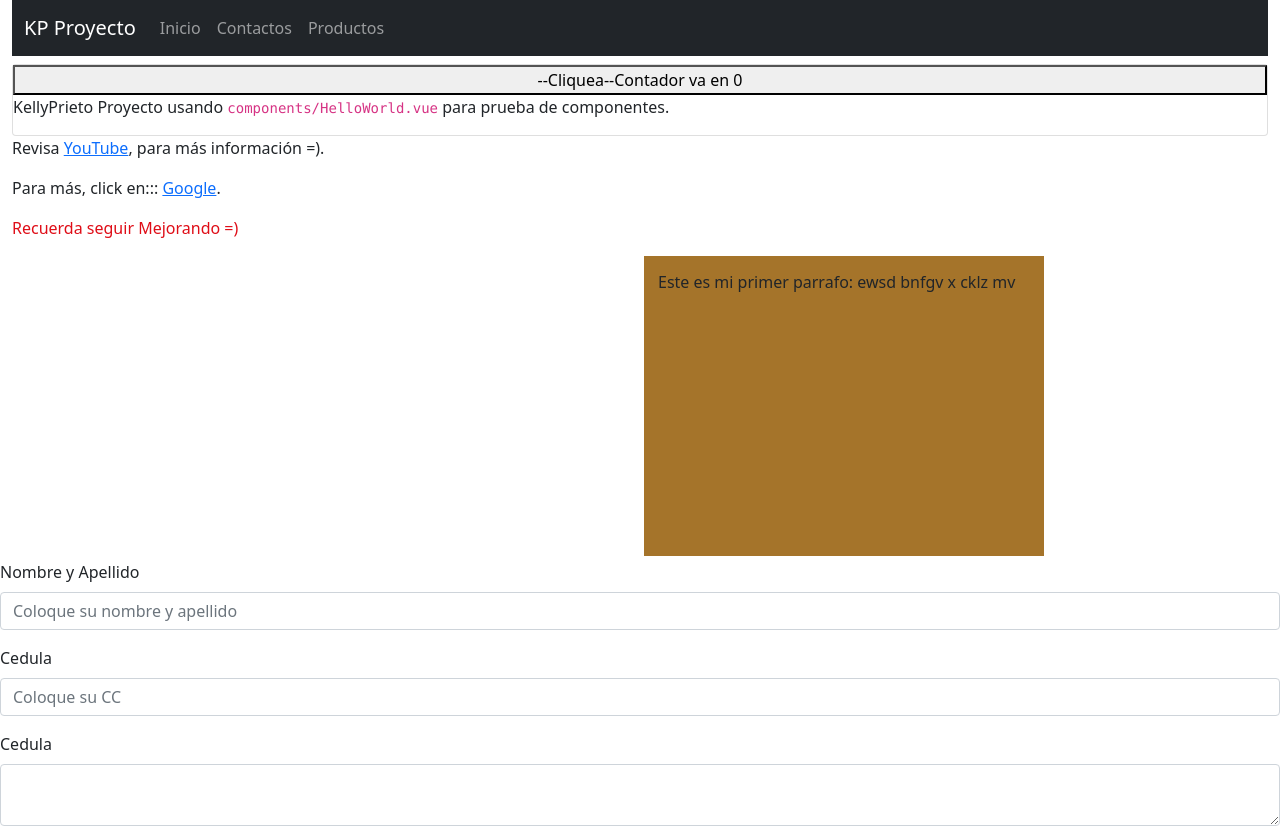
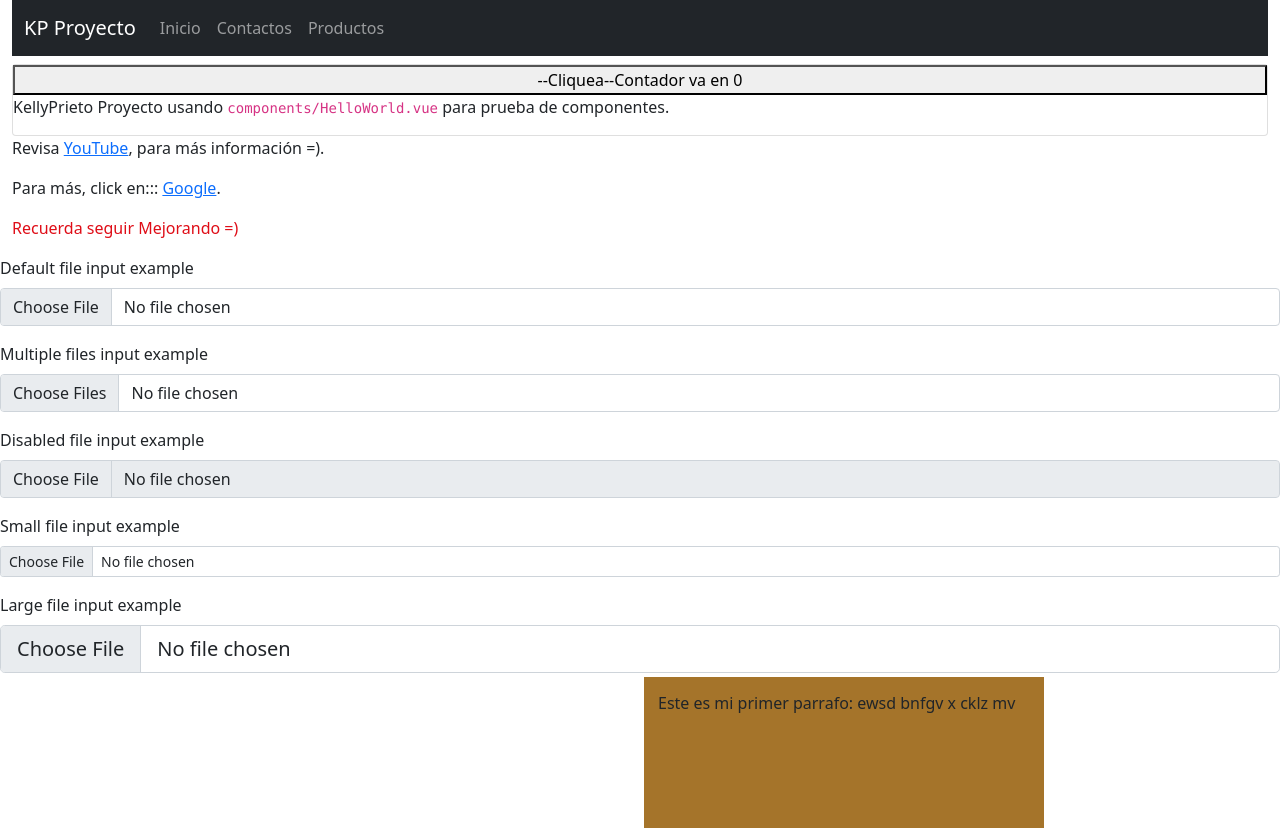
Before and after one commit to KelJoha/front_actvPHP1.3, a Vue app: page / in a window 1280 px wide. Shown: the top 828 px of the page. Built offline with nearby package versions, Linux system fonts and the light colour scheme.

Commit message:
Feat: Se añadio componenete Formulario con un Form de control de FileInput

```diff
--- a/src/App.vue
+++ b/src/App.vue
@@ -3,6 +3,7 @@ import HelloWorld from './components/HelloWorld.vue'
 import MenuPrincipal from './components/Menu.vue'
 
 import ContenedorEjemplo from './components/Contenedor.vue'
+import FormularioEjemplo from './components/Formulario.vue'
 
 </script>
 
@@ -14,7 +15,7 @@ import ContenedorEjemplo from './components/Contenedor.vue'
     <HelloWorld></HelloWorld>
   </div>
 
-
+  <FormularioEjemplo></FormularioEjemplo>
 
   <ContenedorEjemplo>
   </ContenedorEjemplo>
--- /dev/null
+++ b/src/components/Formulario.vue
@@ -0,0 +1,31 @@
+<template>
+    <div class="mb-3">
+        <label for="formFile" class="form-label">Default file input example</label>
+        <input class="form-control" type="file" id="formFile">
+    </div>
+    <div class="mb-3">
+        <label for="formFileMultiple" class="form-label">Multiple files input example</label>
+        <input class="form-control" type="file" id="formFileMultiple" multiple>
+    </div>
+    <div class="mb-3">
+        <label for="formFileDisabled" class="form-label">Disabled file input example</label>
+        <input class="form-control" type="file" id="formFileDisabled" disabled>
+    </div>
+    <div class="mb-3">
+        <label for="formFileSm" class="form-label">Small file input example</label>
+        <input class="form-control form-control-sm" id="formFileSm" type="file">
+    </div>
+    <div>
+        <label for="formFileLg" class="form-label">Large file input example</label>
+        <input class="form-control form-control-lg" id="formFileLg" type="file">
+    </div>
+</template>
+
+<script setup>
+</script>
+
+
+
+<style scope>
+
+</style>
```
